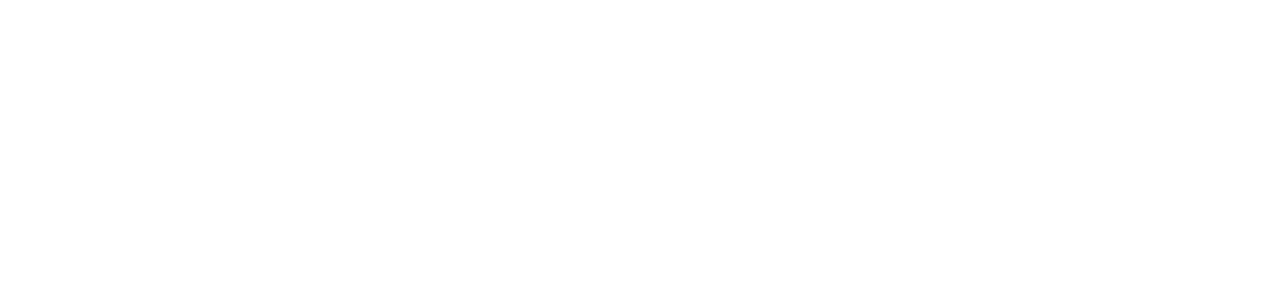
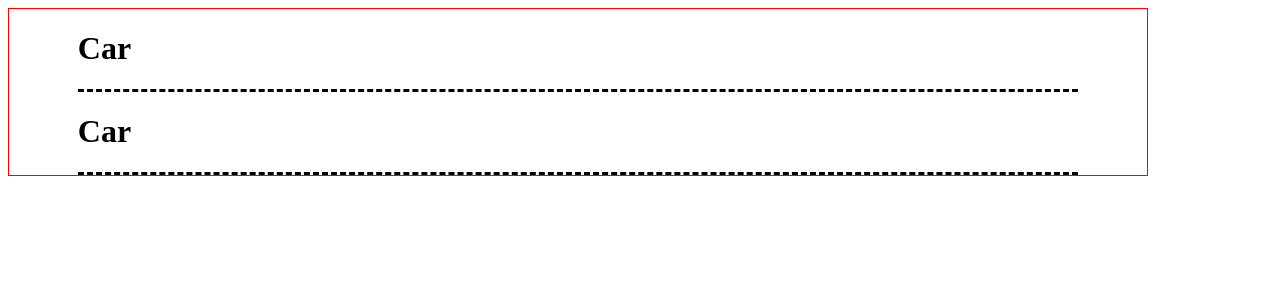
Before and after one commit to cipherchase/cipherchase, a React app: page / in a window 1280 px wide. Shown: the top 300 px of the page. Built offline with nearby package versions, Linux system fonts and the light colour scheme.

Commit message:
added styling for race and gameContainer

```diff
--- a/src/components/race.jsx
+++ b/src/components/race.jsx
@@ -1,9 +1,15 @@
 import React from 'react';
+import styled from 'styled-components';
 
-const race = () => (
-  <div>
-    <h1>Hello</h1>
-  </div>
+const RaceTrack = styled.div`
+  width: 1000px;
+  border-bottom: 3px dashed black;
+`
+
+const Race = () => (
+  <RaceTrack>
+    <h1>Car</h1>
+  </RaceTrack>
 );
 
-export default race;
+export default Race;
--- a/src/containers/GameContainer.jsx
+++ b/src/containers/GameContainer.jsx
@@ -1,10 +1,21 @@
 import React from 'react';
-import race from '../components/race'
+import Race from '../components/Race';
+import styled from 'styled-components';
+
+const Races = styled.div`
+  border: 1px solid red;
+  width: 90%;
+  align-items: center;
+  display: flex;
+  flex-direction: column;
+`
 
 const GameContainer = () => (
   <div>
-    <race />
-    <race />
+    <Races>
+      <Race />
+      <Race />
+    </Races>
   </div>
 );
 
```
